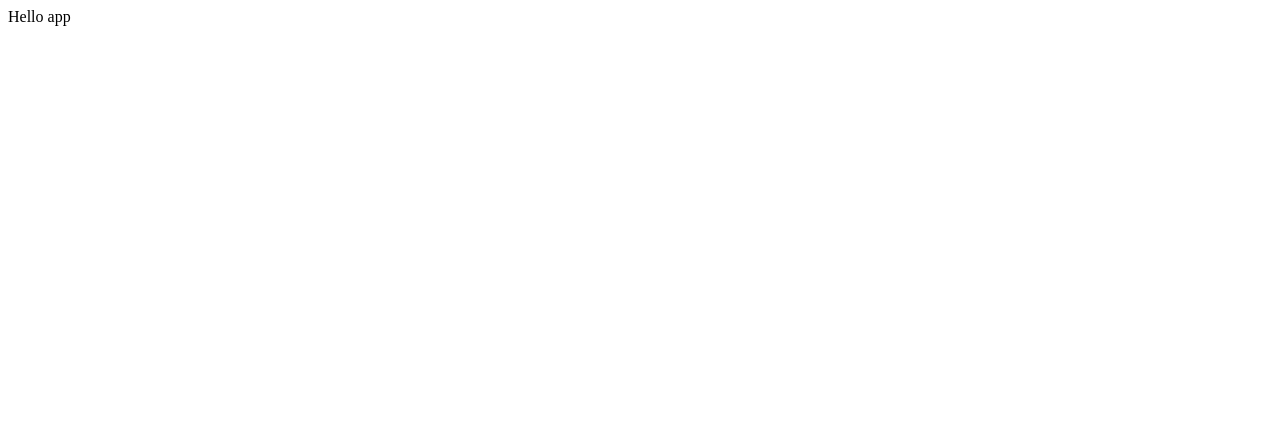
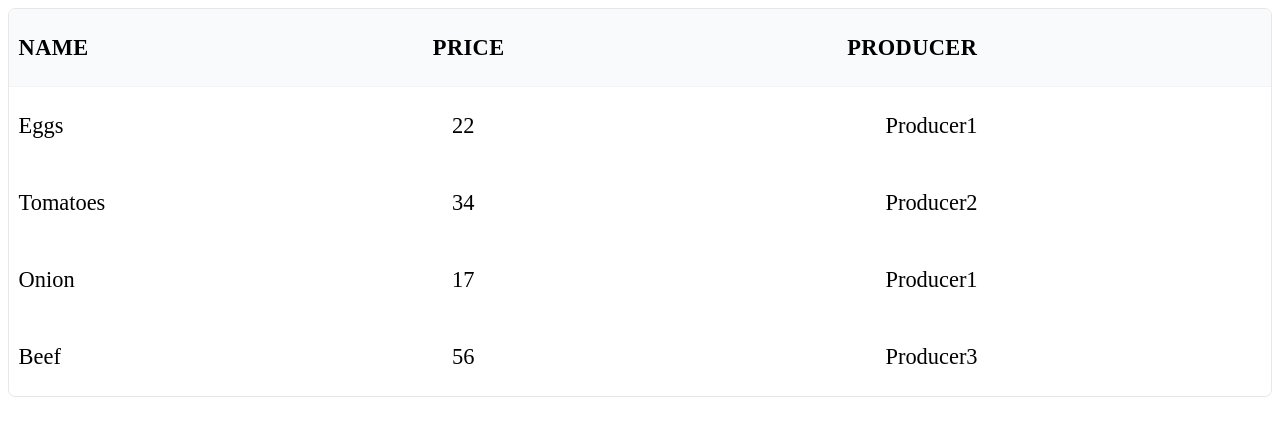
Before and after one commit to StasStone/esl-system, a React (Vite) app: page / in a window 1280 px wide. Shown: the top 436 px of the page. Built offline with nearby package versions, Linux system fonts and the light colour scheme.

Commit message:
feat: implement the table component layout

```diff
--- a/src/App.tsx
+++ b/src/App.tsx
@@ -1,7 +1,18 @@
+import Table from './components/Table'
+import { mockedData } from './mocks/mock-data'
+import { mockedHeaders } from './mocks/mock-headers'
+import './global.css'
+
 function App() {
   return (
     <div>
-      <div> Hello app </div>
+      <Table>
+        <Table.Header headers={mockedHeaders}></Table.Header>
+        <Table.Body
+          data={mockedData}
+          render={product => <Table.Row product={product} />}
+        ></Table.Body>
+      </Table>
     </div>
   )
 }
--- /dev/null
+++ b/src/components/Table.css
@@ -0,0 +1,9 @@
+.table-container {
+  display: flex;
+  flex-direction: column;
+  border: 1px solid var(--color-grey-200);
+  font-size: 1.4rem;
+  background-color: var(--color-grey-0);
+  border-radius: 7px;
+  overflow: hidden;
+}
--- /dev/null
+++ b/src/components/Table.tsx
@@ -0,0 +1,17 @@
+import { ReactNode } from 'react'
+import './Table.css'
+import TableBody from './TableBody'
+import TableHeader from './TableHeader'
+import TableRow from './TableRow'
+
+type TableProps = {
+  children: ReactNode
+}
+
+export default function Table({ children }: TableProps) {
+  return <div className="table-container">{children}</div>
+}
+
+Table.Body = TableBody
+Table.Header = TableHeader
+Table.Row = TableRow
--- /dev/null
+++ b/src/components/TableBody.tsx
@@ -0,0 +1,12 @@
+import { ReactElement } from 'react'
+import { Product } from '../models/product'
+
+type TableBodyProps = {
+  data: Product[]
+  render: (product: Product) => ReactElement
+}
+
+export default function TableBody({ data, render }: TableBodyProps) {
+  if (!data.length) return <div>No data</div>
+  return <div>{data.map(render)}</div>
+}
--- /dev/null
+++ b/src/components/TableHeader.css
@@ -0,0 +1,11 @@
+.header {
+  display: grid;
+  grid-template-columns: 4fr 4fr 4fr;
+  justify-content: space-around;
+  text-transform: uppercase;
+  padding: 1.6rem 0.6rem;
+  font-weight: 600;
+  letter-spacing: 0.4px;
+  background-color: var(--color-grey-50);
+  border-bottom: 1px solid var(--color-grey-100);
+}
--- /dev/null
+++ b/src/components/TableHeader.tsx
@@ -0,0 +1,15 @@
+import './TableHeader.css'
+
+type TableHeaderProps = {
+  headers: string[]
+}
+
+export default function TableHeader({ headers }: TableHeaderProps) {
+  return (
+    <div className="header">
+      {headers.map(header => (
+        <div>{header}</div>
+      ))}
+    </div>
+  )
+}
--- /dev/null
+++ b/src/components/TableRow.css
@@ -0,0 +1,9 @@
+.row {
+  display: grid;
+  grid-template-columns: 4fr 4fr 4fr;
+  padding: 1.6rem 0.6rem;
+  column-gap: 2.4rem;
+  align-items: center;
+  transition: none;
+  width: 100%;
+}
--- /dev/null
+++ b/src/components/TableRow.tsx
@@ -0,0 +1,13 @@
+import { Product } from '../models/product'
+import './TableRow.css'
+
+export default function TableRow({ product }: { product: Product }) {
+  const { name, price, producer } = product
+  return (
+    <div className="row">
+      <div>{name}</div>
+      <div>{price}</div>
+      <div>{producer}</div>
+    </div>
+  )
+}
--- /dev/null
+++ b/src/global.css
@@ -0,0 +1,13 @@
+:root {
+  --color-grey-0: #fff;
+  --color-grey-50: #f9fafb;
+  --color-grey-100: #f3f4f6;
+  --color-grey-200: #e5e7eb;
+  --color-grey-300: #d1d5db;
+  --color-grey-400: #9ca3af;
+  --color-grey-500: #6b7280;
+  --color-grey-600: #4b5563;
+  --color-grey-700: #374151;
+  --color-grey-800: #1f2937;
+  --color-grey-900: #111827;
+}
--- /dev/null
+++ b/src/mocks/mock-data.ts
@@ -0,0 +1,6 @@
+export const mockedData = [
+  { price: '22', name: 'Eggs', producer: 'Producer1' },
+  { price: '34', name: 'Tomatoes', producer: 'Producer2' },
+  { price: '17', name: 'Onion', producer: 'Producer1' },
+  { price: '56', name: 'Beef', producer: 'Producer3' }
+]
--- /dev/null
+++ b/src/mocks/mock-headers.ts
@@ -0,0 +1 @@
+export const mockedHeaders = ['name', 'price', 'producer']
--- /dev/null
+++ b/src/models/product.ts
@@ -0,0 +1,6 @@
+export type Product = {
+  name: string
+  price: string
+  discount?: string
+  producer: string
+}
```
